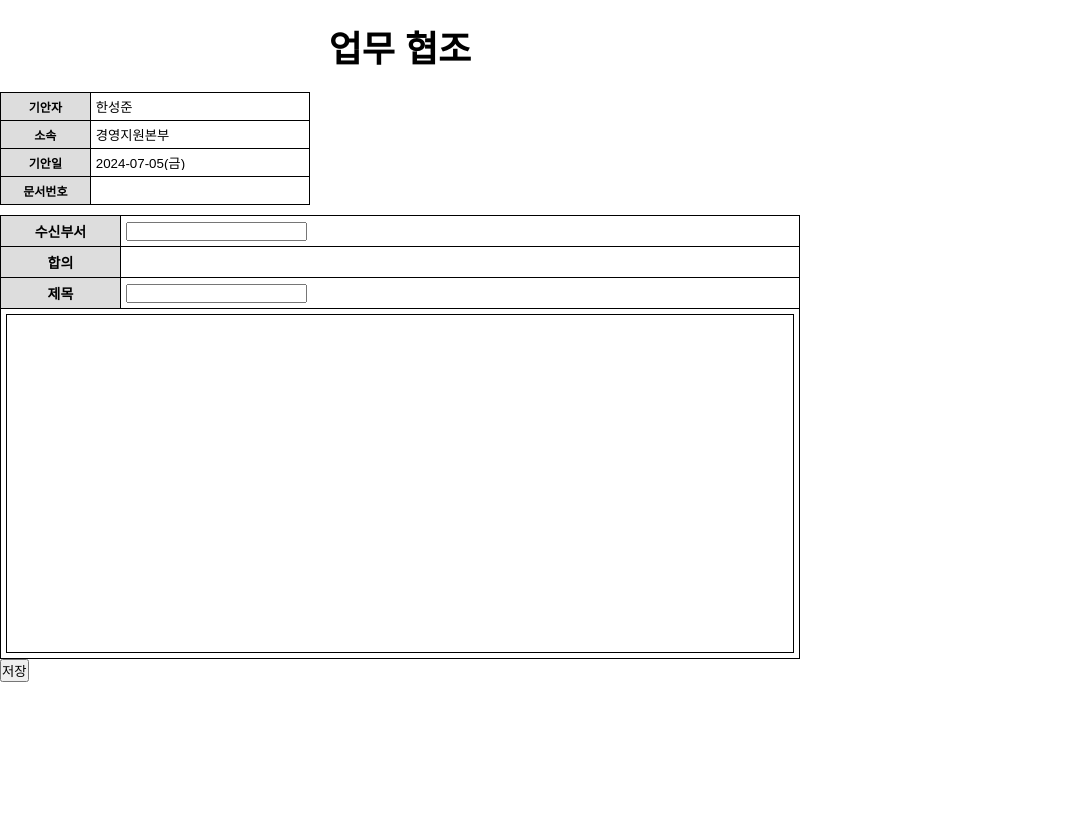
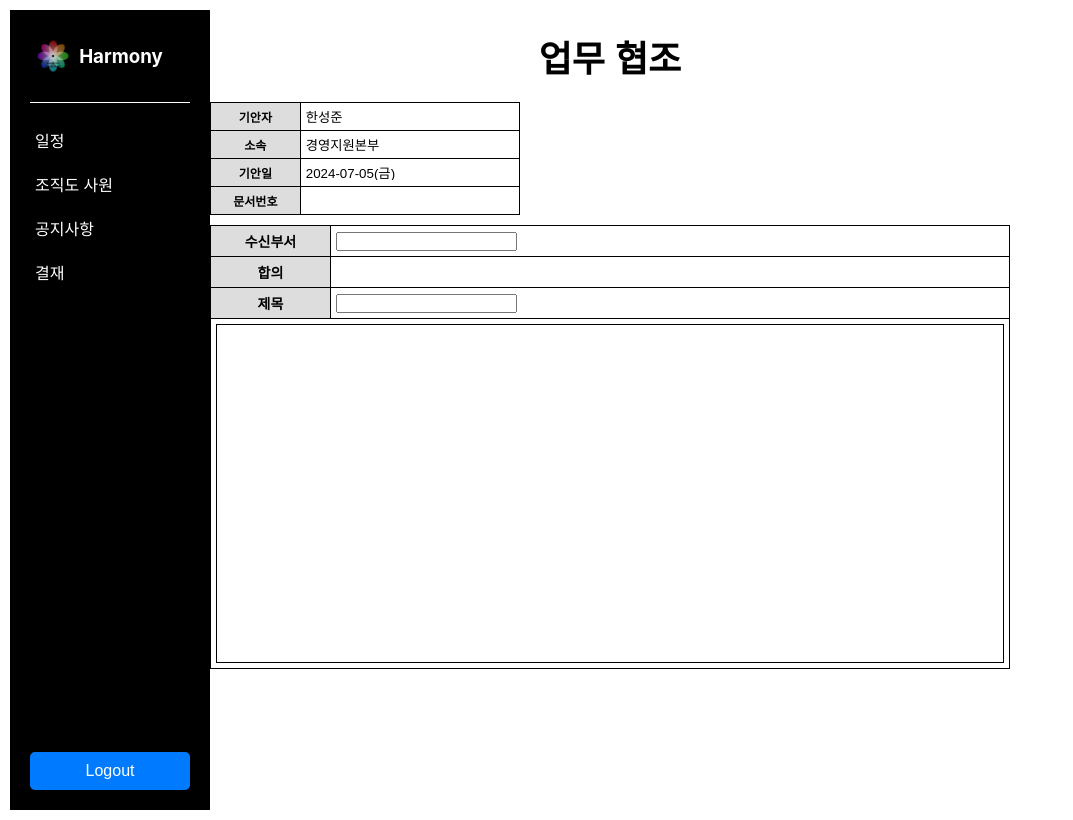
Before and after one commit to Harmony-GroupWareProject/harmony-gw-react, a React (Create React App) app: page /harmony/templateeditor in a window 1280 px wide. Shown: the whole page, without its empty margins (0-1073 px from the left). Built offline with nearby package versions, Linux system fonts and the light colour scheme; no server answers.

Commit message:
마감전 마지막 수정

```diff
--- a/src/components/Approval/DocTemplate/DocPageCoop.jsx
+++ b/src/components/Approval/DocTemplate/DocPageCoop.jsx
@@ -576,8 +576,8 @@ function App() {
           </tr>
         </tbody>
       </table>
-    </div>
-    <button onClick={saveDocHandler}>저장</button>
+    </div><br/>
+    {/* <button onClick={saveDocHandler}>저장</button> */}
     </>
   );
 }
--- a/src/components/Approval/DocTemplate/TemplateEditor.js
+++ b/src/components/Approval/DocTemplate/TemplateEditor.js
@@ -4,6 +4,8 @@ import ReactDOM from 'react-dom';
 import ReactQuill from 'react-quill';
 import 'react-quill/dist/quill.snow.css';
 import DocPageCoop from './DocPageCoop';
+import MainMenuSidebar from '../../Main/MainMenuSidebar';
+import styled from 'styled-components';
 
 const TemplateEditor = ({ templateId }) => {
   // const [template, setTemplate] = useState(null);
@@ -58,6 +60,8 @@ const TemplateEditor = ({ templateId }) => {
 
   return (
     <div>
+    <RegisterForm>
+      <MainMenuSidebar></MainMenuSidebar>
       <DocPageCoop />
       {/* {template ? (
         <>
@@ -69,8 +73,16 @@ const TemplateEditor = ({ templateId }) => {
         <p>Select a template to view</p>
       )}
       <button onClick={saveDocHandler}>저장</button> */}
+
+    </RegisterForm>
     </div>
   );
 };
 
 export default TemplateEditor;
+
+export const RegisterForm=styled.div`
+  display: flex;
+  flex-direction: row;
+  margin: 10px;
+`
--- a/src/components/Main/MainMenuSidebar.js
+++ b/src/components/Main/MainMenuSidebar.js
@@ -20,12 +20,12 @@ function MainMenuSidebar({ setActiveMenu, handleLogout }) {
 
         <li><button onClick={() => setActiveMenu('schedule')}>
           <span className='ulList'>일정</span></button></li>
-        <li><button onClick={() => setActiveMenu('approval')}>
-          <span className='ulList'>결재</span></button></li>
         <li><button onClick={() => setActiveMenu('organization')}>
           <span className='ulList'>조직도 사원</span></button></li>
         <li><button onClick={() => setActiveMenu('noticelist')}>
           <span className='ulList'>공지사항</span></button></li>
+        <li><button onClick={() => setActiveMenu('approval')}>
+          <span className='ulList'>결재</span></button></li>
       </ul>
       <button id="logout-Button" onClick={handleLogout}>Logout</button>
     </div>
--- a/src/pages/Login/Login.js
+++ b/src/pages/Login/Login.js
@@ -17,10 +17,10 @@ const Login = ({ onLogin }) => {
       if (response.status === 200) {
         const token = response.headers.authorization.replace('Bearer ', ''); // 서버에서 토큰을 response로 받아와 사용
         const role = response.data.role;
+        onLogin(token, role, empNo); // 로그인 성공 시 토큰을 상위 컴포넌트로 전달
         console.log(response.data);
         console.log(role);
         console.log('login ',token);
-        onLogin(token, role, empNo); // 로그인 성공 시 토큰을 상위 컴포넌트로 전달
       } else {
         alert("사원번호와 비밀번호를 확인하세요.");
       }
--- a/src/pages/NoticeBoard/NoticeDetail.js
+++ b/src/pages/NoticeBoard/NoticeDetail.js
@@ -4,11 +4,11 @@ import '../css/NoticeDetail.css';
 const NoticeDetail = ({ notice, setActiveMenu }) => {
   if (!notice) {
     notice = {
-      id: 0,
-      title: '기본 공지사항 제목',
-      content: '여기에 공지사항 내용이 들어갑니다.',
-      empNo: '0000',
-      date: '2022-01-01',
+      id: 5,
+      title: '회사 워크샵 안내',
+      content: '회사의 연례 워크샵이 다음 달에 개최됩니다.',
+      empNo: 'admin',
+      date: '2024-10-04',
     };
   }
 
@@ -49,12 +49,12 @@ const NoticeDetail = ({ notice, setActiveMenu }) => {
           </tr>
         </tbody>
       </table>
-      <div className="button-group">
+      {/* <div className="button-group">
         <button className="btn" onClick={handleCreate}>새 글 작성</button>
         <button className="btn" onClick={handleEdit}>글 수정</button>
         <button className="btn" onClick={handleDelete}>글 삭제</button>
         <button className="btn" onClick={() => setActiveMenu('noticeList')}>목록으로</button>
-      </div>
+      </div> */}
     </div>
   );
 };
--- a/src/pages/NoticeBoard/NoticeList.js
+++ b/src/pages/NoticeBoard/NoticeList.js
@@ -103,7 +103,7 @@ const NoticeList = ({setActiveMenu}) => {
           </div>
         </div>
 
-        <div id="board-search">
+        {/* <div id="board-search">
           <div className="container">
             <div className="search-window">
               <form>
@@ -121,7 +121,7 @@ const NoticeList = ({setActiveMenu}) => {
               </form>
             </div>
           </div>
-        </div>
+        </div> */}
         <div id="board-list">
           <div className="container">
             <table className="board-table">
@@ -135,7 +135,7 @@ const NoticeList = ({setActiveMenu}) => {
               <tbody>
                 {filteredNotices.map((notice, index) => (
                   <tr key={notice.noticeIdx}>
-                    <td>{index + 1}</td>
+                    <td>{notice.noticeIdx}</td>
                     <th>
                       <a onClick={() => setActiveMenu('noticedetail')}>{notice.title}</a>
                       <p>{notice.content}</p>
@@ -148,7 +148,7 @@ const NoticeList = ({setActiveMenu}) => {
           </div>
         </div>
       </section>
-      <button onClick={() => setActiveMenu('noticedetail')}>상세보기페이지</button>
+      {/* <button onClick={() => setActiveMenu('noticedetail')}>상세보기페이지</button> */}
     </div>
   );
 };
--- a/src/pages/css/NoticeDetail.css
+++ b/src/pages/css/NoticeDetail.css
@@ -1,9 +1,12 @@
 .notice-detail {
     padding: 40px 0;
+    margin-top: 40px;
+    margin-left: 30px;
   }
 
   .detail-table {
-    width: 80%;
+    width: 60%;
+    height: 50vh;
     border-collapse: collapse;
     margin-bottom: 20px;
   }
```
